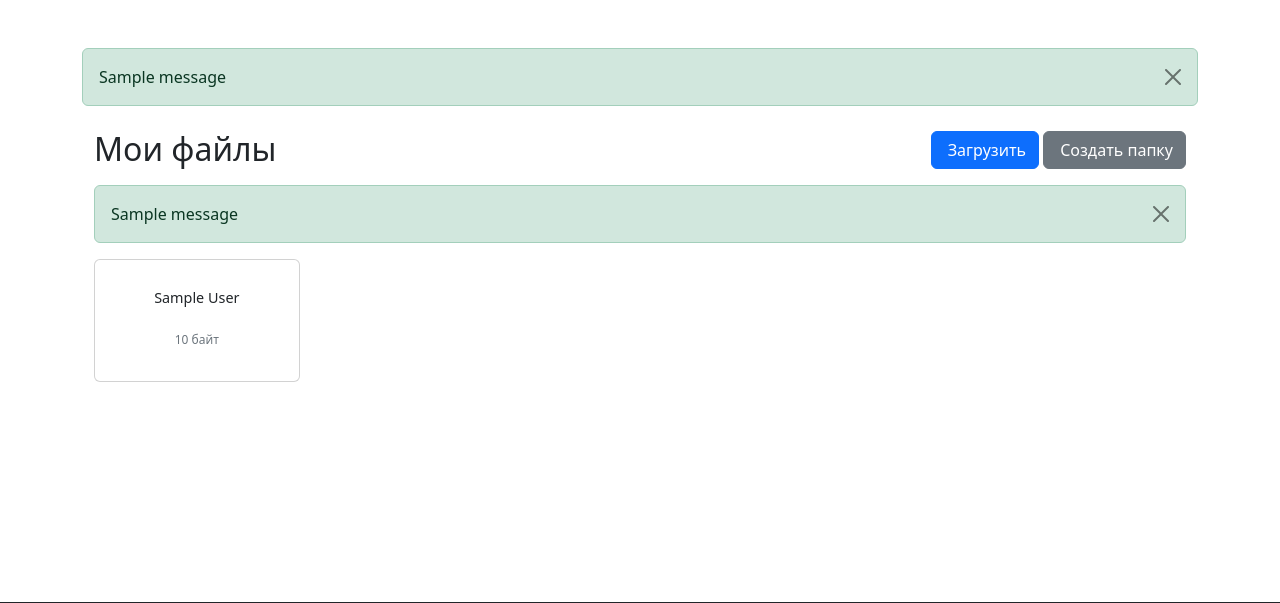
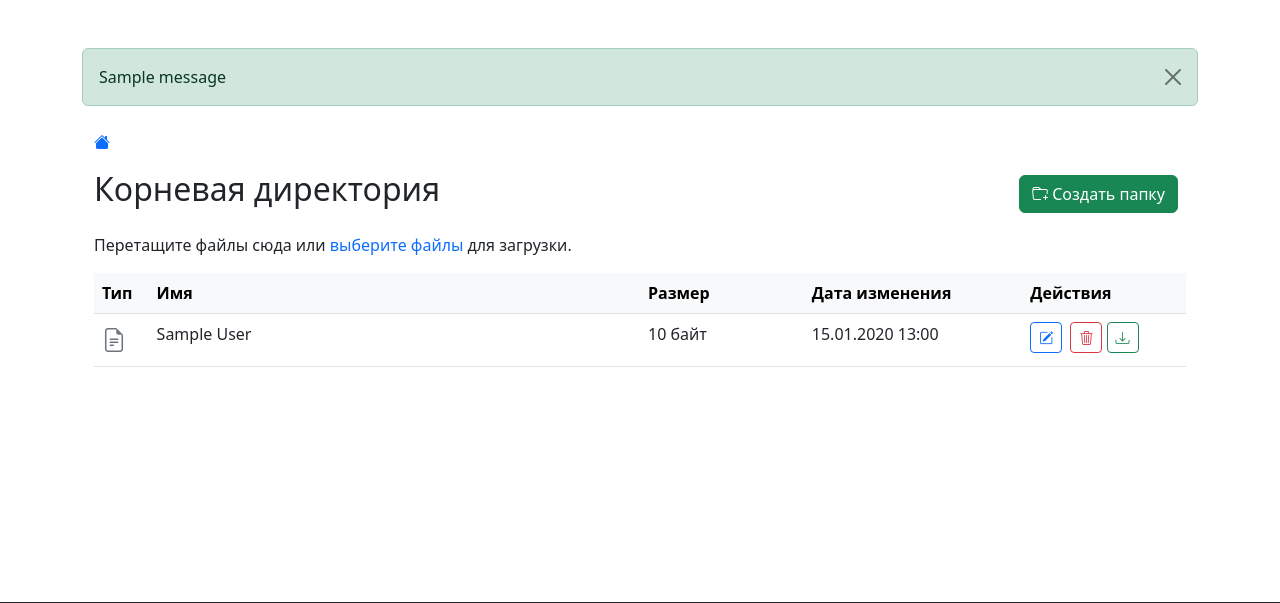
Before and after one commit to Gichie/CloudFileStorage, a Django app: page / in a window 1280 px wide. Shown: the part 78-681 px from the top of the page. Run offline with Django 5.2, Linux system fonts and the light colour scheme; a user stored in the database is signed in; tables that the repository leaves empty hold one stand-in row (values such as "Sample post"); one stand-in notice (Sample message) is shown.

Commit message:
update list_files.html

```diff
--- a/file_storage/templates/file_storage/list_files.html
+++ b/file_storage/templates/file_storage/list_files.html
@@ -1,195 +1,282 @@
 {% extends "base.html" %}
-{% load i18n static %}
+{% load static %}
 
-{% block title %}
-    {% if current_directory %}{{ current_directory.name }}{% else %}{% trans "Мои файлы" %}{% endif %}
-    - {{ block.super }}
-{% endblock %}
+{% block title %}Файловое хранилище{% endblock %}
 
 {% block extra_css %}
-    {{ block.super }}
+    <link rel="stylesheet" href="https://cdn.jsdelivr.net/npm/bootstrap-icons@1.11.3/font/bootstrap-icons.min.css">
     <link rel="stylesheet" href="{% static 'css/style.css' %}">
 {% endblock %}
 
 {% block content %}
     <div class="container mt-4">
-        <!-- Заголовок и действия -->
+        <nav aria-label="breadcrumb">
+            <ol class="breadcrumb">
+                <li class="breadcrumb-item"><a href="{% url 'file_storage:list_files' %}"><i
+                        class="bi bi-house-fill"></i></a></li>
+                {% for crumb in breadcrumbs %}
+                    {% if forloop.last and current_directory %}
+                        <li class="breadcrumb-item active" aria-current="page">{{ crumb.name }}</li>
+                    {% else %}
+                        <li class="breadcrumb-item"><a
+                                href="{% url 'file_storage:list_files' %}?path={{ crumb.url_path_encoded }}">{{ crumb.name }}</a>
+                        </li>
+                    {% endif %}
+                {% endfor %}
+            </ol>
+        </nav>
+
         <div class="d-flex justify-content-between align-items-center mb-3">
-            <h2 class="mb-0">
-                {% if current_directory %}{{ current_directory.name }}{% else %}{% trans "Мои файлы" %}{% endif %}
+            <h2>
+                {% if current_directory %}
+                    Содержимое папки: {{ current_directory.name }}
+                {% else %}
+                    Корневая директория
+                {% endif %}
             </h2>
             <div>
-                <!-- Кнопка загрузки -->
-                <button type="button" class="btn btn-primary" data-bs-toggle="modal" data-bs-target="#uploadFileModal">
-                    <i class="fas fa-upload me-1"></i> {% trans "Загрузить" %}
+                <button type="button" class="btn btn-success me-2" data-bs-toggle="modal"
+                        data-bs-target="#createFolderModal">
+                    <i class="bi bi-folder-plus"></i> Создать папку
                 </button>
-                <!-- Кнопка создания папки -->
-                <a href="
-                        {% url 'file_storage:create_directory' %}{% if current_folder_id %}?parent_id={{ current_folder_id }}{% endif %}"
-                   class="btn btn-secondary">
-                    <i class="fas fa-folder-plus me-1"></i> {% trans "Создать папку" %}
-                </a>
             </div>
         </div>
 
-        <!-- Хлебные крошки -->
-        {% if breadcrumbs %}
-            <nav aria-label="breadcrumb" class="mb-4">
-                <ol class="breadcrumb">
-                    <li class="breadcrumb-item">
-                        <a href="{% url 'file_storage:list_files' %}">{% trans "Корень" %}</a>
-                    </li>
-                    {% for crumb in breadcrumbs %}
-                        <li class="breadcrumb-item{% if forloop.last %} active{% endif %}"
-                                {% if not forloop.last %} aria-current="page"{% endif %}>
-                            {% if not forloop.last %}
-                                <a href="{% url 'file_storage:list_files' %}?path={{ crumb.url_path_encoded }}">
-                                    {{ crumb.name }}
-                                </a>
-                            {% else %}
-                                {{ crumb.name }}
-                            {% endif %}
-                        </li>
-                    {% endfor %}
-                </ol>
-            </nav>
+        <!-- Зона для Drag & Drop -->
+        <div id="dropZone" class="drop-zone mb-3" data-current-folder-id="{{ current_folder_id|default_if_none:'' }}">
+            <p>Перетащите файлы сюда или <label for="fileInput" class="text-primary" style="cursor:pointer;">выберите
+                файлы</label> для загрузки.</p>
+            <input type="file" id="fileInput" multiple style="display: none;">
+        </div>
+
+        <!-- Список выбранных файлов для загрузки -->
+        <div id="selectedFilesList" class="mb-3" style="display: none;">
+            <h5>Файлы для загрузки:</h5>
+            <ul class="list-group">
+                <!-- Файлы будут добавлены сюда JS-ом -->
+            </ul>
+        </div>
+
+        <!-- Кнопки управления загрузкой -->
+        <div id="uploadActions" class="mb-3" style="display: none;">
+            <button id="startUploadButton" class="btn btn-primary me-2">
+                <i class="bi bi-upload"></i> Загрузить выбранные
+            </button>
+            <button id="clearSelectionButton" class="btn btn-secondary">
+                <i class="bi bi-x-circle"></i> Очистить список
+            </button>
+        </div>
+
+        <!-- Прогресс загрузки -->
+        <div id="uploadProgressContainer" class="mt-2" style="display: none;">
+            <div class="progress">
+                <div id="uploadProgressBar" class="progress-bar progress-bar-striped progress-bar-animated"
+                     role="progressbar" style="width: 0%;" aria-valuenow="0" aria-valuemin="0" aria-valuemax="100">0%
+                </div>
+            </div>
+        </div>
+        <div id="uploadMessages" class="mt-2"></div>
+
+        {% if not items and not current_directory.parent and not current_path_unencoded %}
+            <p class="text-muted">В корневой папке пока нет файлов или папок.</p>
+        {% elif not items %}
+            <p class="text-muted">Эта папка пуста.</p>
         {% endif %}
 
-        <!-- Сообщения -->
-        {% if messages %}
-            {% for message in messages %}
-                <div class="alert alert-{{ message.tags|default:'info' }} alert-dismissible fade show" role="alert">
-                    {{ message }}
-                    <button type="button" class="btn-close" data-bs-dismiss="alert" aria-label="Close"></button>
-                </div>
-            {% endfor %}
-        {% endif %}
+        {% if items or current_directory %}
+            <table class="table table-hover">
+                <thead class="table-light">
+                <tr>
+                    <th scope="col" style="width: 5%;">Тип</th>
+                    <th scope="col">Имя</th>
+                    <th scope="col" style="width: 15%;">Размер</th>
+                    <th scope="col" style="width: 20%;">Дата изменения</th>
+                    <th scope="col" style="width: 15%;">Действия</th>
+                </tr>
+                </thead>
+                <tbody>
+                {% if parent_level_url %}
+                    <tr>
+                        <td><i class="bi bi-arrow-90deg-up fs-4 text-secondary"></i></td>
+                        <td colspan="4">
+                            <a href="{{ parent_level_url }}" class="text-decoration-none">
+                                Назад
+                            </a>
+                        </td>
+                    </tr>
+                {% endif %}
 
-        <!-- Список файлов и папок -->
-        {% if items %}
-            <div class="row row-cols-1 row-cols-sm-2 row-cols-md-3 row-cols-lg-4 row-cols-xl-5 g-3">
                 {% for item in items %}
-                    <div class="col">
-                        {% if current_path_unencoded %}
-                            {% with dir_path_unencoded=current_path_unencoded|add:'/'|add:item.name %}
-                                <a href="{% url 'file_storage:list_files' %}?path={{ dir_path_unencoded|urlencode }}"
-                                   class="file-card-link">
-                            {% endwith %}
-                        {% else %}
-                            <a href="{% url 'file_storage:list_files' %}?path={{ item.name|urlencode }}"
-                               class="file-card-link">
-                        {% endif %}
-
-                        <div class="card h-100 file-card">
-                            <div class="card-body text-center d-flex flex-column">
-                                <!-- Иконка -->
-                                <div class="item-icon {{ item.is_directory|yesno:'folder-icon,file-icon' }}">
-                                    <i class="fas {{ item.is_directory|yesno:'fa-folder,fa-file-alt' }}"></i>
-                                </div>
-                                <!-- Имя файла/папки -->
-                                <h5 class="card-title mt-auto text-truncate">{{ item.name }}</h5>
-                                <!-- Размер файла -->
-                                <p class="card-text-details">
-                                    {% if not item.is_directory and item.file_size %}
-                                        {{ item.file_size|filesizeformat }}
-                                    {% else %}
-                                        {% trans "Папка" %}
-                                    {% endif %}
-                                </p>
-                                <!-- Действия -->
-                                <div class="actions-dropdown dropdown">
-                                    <button class="btn btn-sm btn-light bg-transparent border-0 p-1 dropdown-toggle"
-                                            type="button"
-                                            id="actionsDropdown-{{ forloop.counter }}"
-                                            data-bs-toggle="dropdown"
-                                            aria-expanded="false">
-                                        <i class="fas fa-ellipsis-v text-muted"></i>
-                                    </button>
-                                    <ul class="dropdown-menu dropdown-menu-end"
-                                        aria-labelledby="actionsDropdown-{{ forloop.counter }}">
-                                        <li>
-                                            <a class="dropdown-item"
-                                               href="{% url 'file_storage:rename_item' item.id %}">
-                                                <i class="fas fa-edit fa-fw me-2"></i>{% trans "Переименовать" %}
-                                            </a>
-                                        </li>
-                                        {% if not item.is_directory %}
-                                            <li>
-                                                <a class="dropdown-item" href="{{ item.file.url }}"
-                                                   download="{{ item.name }}">
-                                                    <i class="fas fa-download fa-fw me-2"></i>{% trans "Скачать" %}
-                                                </a>
-                                            </li>
-                                        {% endif %}
-                                        <li>
-                                            <hr class="dropdown-divider">
-                                        </li>
-                                        <li>
-                                            <form id="delete-form-{{ item.id }}"
-                                                  action="{% url 'file_storage:delete_item' item.id %}"
-                                                  method="post"
-                                                  class="d-inline">
-                                                {% csrf_token %}
-                                                <button type="submit" class="dropdown-item text-danger">
-                                                    <i class="fas fa-trash-alt fa-fw me-2"></i>{% trans "Удалить" %}
-                                                </button>
-                                            </form>
-                                        </li>
-                                    </ul>
-                                </div>
-                            </div>
-                        </div>
-                        </a>
-                    </div>
+                    <tr>
+                        <td>
+                            {% if item.is_directory %}
+                                <i class="bi bi-folder-fill fs-4 text-primary"></i>
+                            {% else %}
+                                <i class="bi bi-file-earmark-text fs-4 text-secondary"></i>
+                            {% endif %}
+                        </td>
+                        <td>
+                            {% if item.is_directory %}
+                                <a href="{% url 'file_storage:list_files' %}?path={{ item.get_path_for_url }}"
+                                   class="text-decoration-none">{{ item.name }}</a>
+                            {% else %}
+                                {{ item.name }}
+                                {# <a href="{% url 'download_file' item.id %}" >{{ item.name }}</a> #}
+                            {% endif %}
+                        </td>
+                        <td>{% if not item.is_directory and item.file_size is not None %}
+                            {{ item.file_size|filesizeformat }}{% else %}—{% endif %}</td>
+                        <td>{{ item.last_modified|date:"d.m.Y H:i" }}</td>
+                        <td>
+                            <button type="button" class="btn btn-sm btn-outline-primary me-1" data-bs-toggle="modal"
+                                    data-bs-target="#renameModal" data-item-id="{{ item.id }}"
+                                    data-item-name="{{ item.name }}"
+                                    data-item-type="{% if item.is_directory %}folder{% else %}file{% endif %}">
+                                <i class="bi bi-pencil-square"></i>
+                            </button>
+                            <button type="button" class="btn btn-sm btn-outline-danger" data-bs-toggle="modal"
+                                    data-bs-target="#deleteModal" data-item-id="{{ item.id }}"
+                                    data-item-name="{{ item.name }}"
+                                    data-item-type="{% if item.is_directory %}папку{% else %}файл{% endif %}">
+                                <i class="bi bi-trash3"></i>
+                            </button>
+                            {% if not item.is_directory %}
+                                <a href="#" class="btn btn-sm btn-outline-success"
+                                   title="Скачать">
+                                    <i class="bi bi-download"></i>
+                                </a>
+                            {% endif %}
+                        </td>
+                    </tr>
                 {% endfor %}
-            </div>
-        {% else %}
-            <div class="text-center py-5">
-                <i class="fas fa-folder-open fa-4x text-muted mb-3"></i>
-                <p class="lead">{% trans "Эта папка пуста." %}</p>
-                <p>{% trans "Вы можете загрузить файлы или создать новую папку." %}</p>
-            </div>
+                </tbody>
+            </table>
         {% endif %}
     </div>
 
-    <!-- Модальное окно загрузки -->
-    <div class="modal fade" id="uploadFileModal" tabindex="-1" aria-labelledby="uploadFileModalLabel"
+    <!-- Модальное окно "Создать папку" -->
+    <div class="modal fade" id="createFolderModal" tabindex="-1" aria-labelledby="createFolderModalLabel"
          aria-hidden="true">
-        <div class="modal-dialog modal-lg">
+        <div class="modal-dialog">
             <div class="modal-content">
-                <form id="fileUploadModalForm" method="post"
-                      action="
-                              {% url 'file_storage:upload_file' %}{% if current_folder_id %}?folder={{ current_folder_id }}{% endif %}"
-                      enctype="multipart/form-data">
+                <form method="post" action="{% url 'file_storage:create_folder' %}">
+                    {# Замените 'create_folder' на ваш URL #}
                     {% csrf_token %}
+                    <input type="hidden" name="parent_id" value="{{ current_folder_id|default_if_none:'' }}">
                     <div class="modal-header">
-                        <h5 class="modal-title" id="uploadFileModalLabel">
-                            {% trans "Загрузка файла в" %}
-                            <code>{{ current_directory.name|default:"Корень" }}</code>
-                        </h5>
+                        <h5 class="modal-title" id="createFolderModalLabel">Создать новую папку</h5>
                         <button type="button" class="btn-close" data-bs-dismiss="modal" aria-label="Close"></button>
                     </div>
                     <div class="modal-body">
                         <div class="mb-3">
-                            <label id="uploadClickZone" for="{{ upload_form.file.id_for_label }}" class="d-block position-relative">
-                                <p id="uploadClickZoneText">Щёлкните здесь или перетащите файл</p>
-                            </label>
-                            {{ upload_form.file }}
+                            <label for="folderName" class="form-label">Имя папки</label>
+                            <input type="text" class="form-name form-control" id="folderName" name="name" required>
                         </div>
-                        <small class="form-text text-muted">{% trans "Поддерживаются стандартные форматы." %}</small>
                     </div>
                     <div class="modal-footer">
-                        <button type="button" class="btn btn-secondary"
-                                data-bs-dismiss="modal">{% trans "Отмена" %}</button>
-                        <button type="submit" class="btn btn-primary">{% trans "Загрузить" %}</button>
+                        <button type="button" class="btn btn-secondary" data-bs-dismiss="modal">Отмена</button>
+                        <button type="submit" class="btn btn-primary">Создать</button>
                     </div>
                 </form>
             </div>
         </div>
     </div>
+
+    <!-- Модальное окно "Переименовать" -->
+    <div class="modal fade" id="renameModal" tabindex="-1" aria-labelledby="renameModalLabel" aria-hidden="true">
+        <div class="modal-dialog">
+            <div class="modal-content">
+                <form method="post" action="{% url 'file_storage:rename' %}"> {# Замените 'rename_item' на ваш URL #}
+                    {% csrf_token %}
+                    <input type="hidden" name="item_id" id="renameItemId">
+                    <input type="hidden" name="item_type" id="renameItemType">
+                    <div class="modal-header">
+                        <h5 class="modal-title" id="renameModalLabel">Переименовать</h5>
+                        <button type="button" class="btn-close" data-bs-dismiss="modal" aria-label="Close"></button>
+                    </div>
+                    <div class="modal-body">
+                        <div class="mb-3">
+                            <label for="newItemName" class="form-label">Новое имя</label>
+                            <input type="text" class="form-control" id="newItemName" name="new_name" required>
+                            <small id="renameItemTypeLabel" class="form-text text-muted"></small>
+                        </div>
+                    </div>
+                    <div class="modal-footer">
+                        <button type="button" class="btn btn-secondary" data-bs-dismiss="modal">Отмена</button>
+                        <button type="submit" class="btn btn-primary">Переименовать</button>
+                    </div>
+                </form>
+            </div>
+        </div>
+    </div>
+
+    <!-- Модальное окно "Удалить" -->
+    <div class="modal fade" id="deleteModal" tabindex="-1" aria-labelledby="deleteModalLabel" aria-hidden="true">
+        <div class="modal-dialog">
+            <div class="modal-content">
+                <form method="post" action="{% url 'file_storage:delete_item' %}">
+                    {# Замените 'delete_item' на ваш URL #}
+                    {% csrf_token %}
+                    <input type="hidden" name="item_id" id="deleteItemId">
+                    <div class="modal-header">
+                        <h5 class="modal-title" id="deleteModalLabel">Подтверждение удаления</h5>
+                        <button type="button" class="btn-close" data-bs-dismiss="modal" aria-label="Close"></button>
+                    </div>
+                    <div class="modal-body">
+                        <p>Вы уверены, что хотите удалить <strong id="deleteItemType"></strong> "<strong
+                                id="deleteItemName"></strong>"?</p>
+                        <p class="text-danger">Это действие необратимо.</p>
+                    </div>
+                    <div class="modal-footer">
+                        <button type="button" class="btn btn-secondary" data-bs-dismiss="modal">Отмена</button>
+                        <button type="submit" class="btn btn-danger">Удалить</button>
+                    </div>
+                </form>
+            </div>
+        </div>
+    </div>
+
+    {# Django Messages Framework - если используете #}
+    {% if messages %}
+        <div class="position-fixed bottom-0 end-0 p-3" style="z-index: 1100">
+            {% for message in messages %}
+                <div class="toast align-items-center text-white
+
+
+
+                        {% if message.tags %}{% if message.tags == 'error' %}bg-danger{% elif message.tags == 'success' %}bg-success{% else %}bg-primary{% endif %}{% else %}bg-primary{% endif %} border-0 show"
+                     role="alert" aria-live="assertive" aria-atomic="true" data-bs-delay="5000">
+                    <div class="d-flex">
+                        <div class="toast-body">
+                            {{ message }}
+                        </div>
+                        <button type="button" class="btn-close btn-close-white me-2 m-auto" data-bs-dismiss="toast"
+                                aria-label="Close"></button>
+                    </div>
+                </div>
+            {% endfor %}
+        </div>
+    {% endif %}
+
 {% endblock %}
 
 {% block extra_js %}
-    {{ block.super }}
+    <script>
+        // Передаем URL для AJAX загрузки в JavaScript
+        window.UPLOAD_URL = "{% url 'file_storage:upload_file_ajax' %}"; // Убедитесь, что 'upload_file_ajax' - правильное имя URL
+        // Также передадим URL для file_list для перезагрузки на нужную директорию
+        window.CURRENT_LIST_URL = "{% url 'file_storage:list_files' %}{% if current_path_unencoded %}?path={{ current_path_unencoded|urlencode }}{% endif %}";
+    </script>
     <script src="{% static 'js/file_storage.js' %}"></script>
+    <script>
+        // Инициализация всплывающих подсказок Bootstrap (если есть) и Toast
+        document.addEventListener('DOMContentLoaded', function () {
+            var toastElList = [].slice.call(document.querySelectorAll('.toast'))
+            var toastList = toastElList.map(function (toastEl) {
+                // Убедимся, что инициализируем только если еще не инициализирован
+                return bootstrap.Toast.getInstance(toastEl) || new bootstrap.Toast(toastEl)
+            });
+            toastList.forEach(toast => toast.show()); // Показать все сообщения
+        });
+    </script>
 {% endblock %}
```
